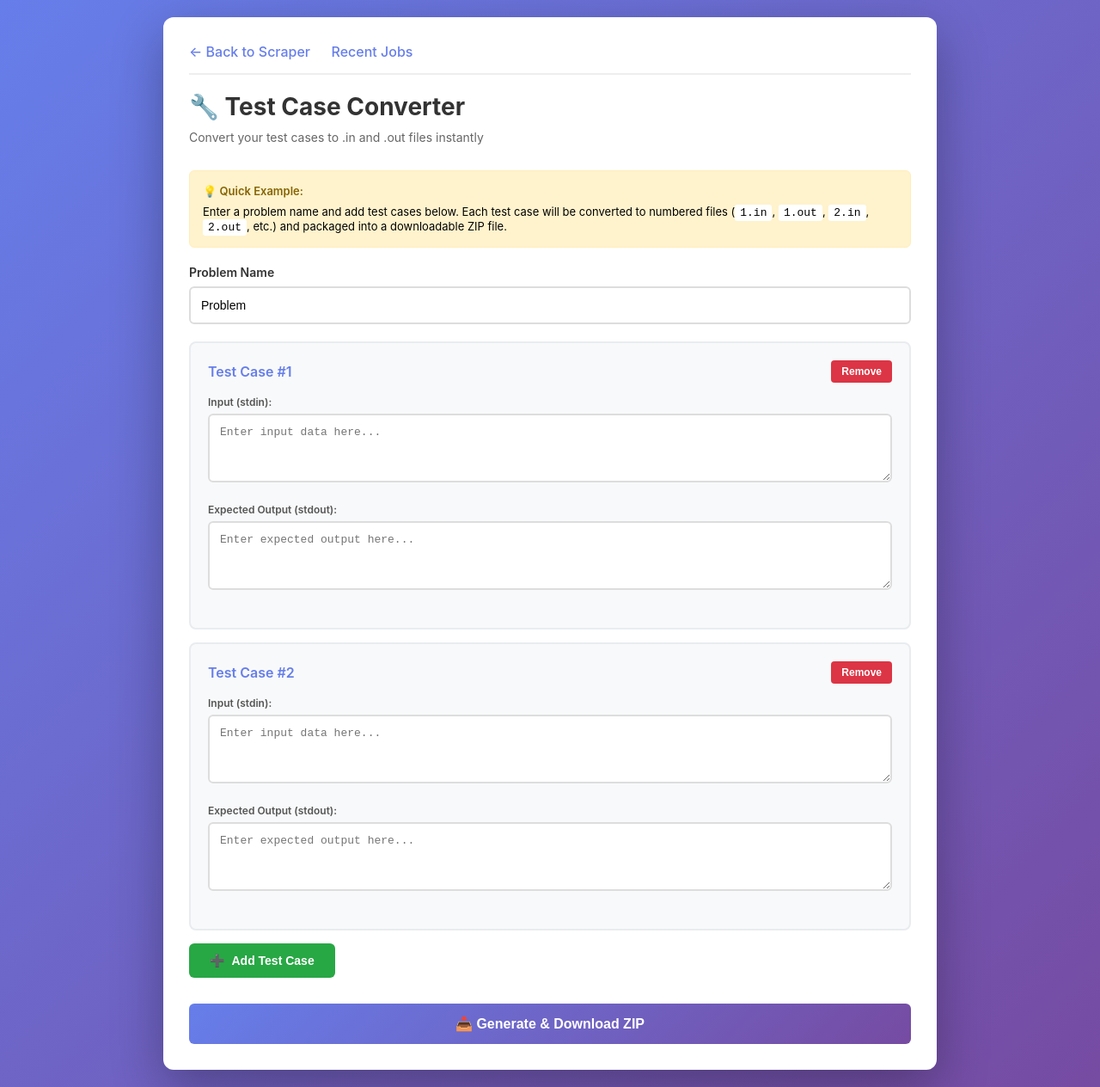
After one commit to AVPthegreat/codebase-problem-scrapper, a FastAPI app: template src/webapp/templates/converter.html in a window 1280 px wide. The commit adds this page. Shown: the whole page at 86% size. Run offline with FastAPI, Linux system fonts and the light colour scheme; the template is opened without the code that fills it, so the values that code supplies are empty.

Commit message:
feat: add test case converter and deployment configs
- Add /converter endpoint for manual test case to .in/.out conversion
- Create converter.html UI with dynamic test case builder
- Add Dockerfile, Procfile, render.yaml for easy deployment
- Add requirements.txt for platforms needing it
- Fix module imports in main.py for proper package resolution
- Add link to converter from main page

```diff
--- /dev/null
+++ b/render.yaml
@@ -0,0 +1,6 @@
+# Render.com build and start configuration
+build:
+  - pip install -e .
+
+start:
+  - uvicorn src.webapp.main:app --host 0.0.0.0 --port $PORT
--- a/src/webapp/main.py
+++ b/src/webapp/main.py
@@ -16,6 +16,9 @@ import tempfile
 import os
 import zipfile
 from pydantic import BaseModel
+
+import sys
+sys.path.insert(0, str(Path(__file__).parent.parent))
 
 from app.services.orchestrator import ScrapeOrchestrator
 
@@ -372,6 +375,52 @@ def recent(request: Request):
     return templates.TemplateResponse("recent.html", {"request": request, "items": items})
 
 
+@app.get("/converter", response_class=HTMLResponse)
+def converter_page(request: Request):
+    return templates.TemplateResponse("converter.html", {"request": request})
+
+
+class TestCasePayload(BaseModel):
+    problem_name: str
+    test_cases: List[Dict[str, str]]  # [{"input": "...", "output": "..."}]
+
+
+@app.post("/api/convert")
+def convert_test_cases(payload: TestCasePayload):
+    """
+    Convert test cases to .in/.out files and return a downloadable ZIP.
+    """
+    if not payload.test_cases:
+        return JSONResponse({"error": "No test cases provided"}, status_code=400)
+
+    # Create temp directory
+    out_dir = Path(tempfile.mkdtemp(prefix="tcg-convert-"))
+    problem_dir = out_dir / payload.problem_name.replace(" ", "_")
+    problem_dir.mkdir(parents=True, exist_ok=True)
+
+    # Write test cases
+    for idx, tc in enumerate(payload.test_cases, start=1):
+        input_text = tc.get("input", "").strip()
+        output_text = tc.get("output", "").strip()
+
+        if input_text or output_text:
+            (problem_dir / f"{idx}.in").write_text(input_text + "\n", encoding="utf-8")
+            (problem_dir / f"{idx}.out").write_text(output_text + "\n", encoding="utf-8")
+
+    # Create ZIP
+    zip_path = out_dir / f"{payload.problem_name.replace(' ', '_')}.zip"
+    with zipfile.ZipFile(zip_path, "w", compression=zipfile.ZIP_DEFLATED) as zf:
+        for file in problem_dir.rglob("*"):
+            if file.is_file():
+                zf.write(file, file.relative_to(out_dir))
+
+    return FileResponse(
+        path=zip_path,
+        filename=zip_path.name,
+        media_type="application/zip"
+    )
+
+
 def run() -> None:
     import uvicorn
 
--- /dev/null
+++ b/src/webapp/templates/converter.html
@@ -0,0 +1,362 @@
+<!DOCTYPE html>
+<html lang="en">
+<head>
+  <meta charset="UTF-8">
+  <meta name="viewport" content="width=device-width, initial-scale=1.0">
+  <title>Test Case Converter</title>
+  <style>
+    * { box-sizing: border-box; margin: 0; padding: 0; }
+    body {
+      font-family: -apple-system, BlinkMacSystemFont, "Segoe UI", Roboto, sans-serif;
+      background: linear-gradient(135deg, #667eea 0%, #764ba2 100%);
+      min-height: 100vh;
+      padding: 20px;
+    }
+    .container {
+      max-width: 900px;
+      margin: 0 auto;
+      background: white;
+      border-radius: 12px;
+      box-shadow: 0 20px 60px rgba(0,0,0,0.3);
+      padding: 30px;
+    }
+    h1 {
+      color: #333;
+      margin-bottom: 10px;
+      font-size: 28px;
+    }
+    .subtitle {
+      color: #666;
+      margin-bottom: 30px;
+      font-size: 14px;
+    }
+    .nav-links {
+      margin-bottom: 20px;
+      padding-bottom: 15px;
+      border-bottom: 2px solid #eee;
+    }
+    .nav-links a {
+      color: #667eea;
+      text-decoration: none;
+      margin-right: 20px;
+      font-weight: 500;
+    }
+    .nav-links a:hover {
+      text-decoration: underline;
+    }
+    .form-group {
+      margin-bottom: 20px;
+    }
+    label {
+      display: block;
+      font-weight: 600;
+      color: #333;
+      margin-bottom: 8px;
+      font-size: 14px;
+    }
+    input[type="text"] {
+      width: 100%;
+      padding: 12px;
+      border: 2px solid #ddd;
+      border-radius: 6px;
+      font-size: 14px;
+      transition: border-color 0.2s;
+    }
+    input[type="text"]:focus {
+      outline: none;
+      border-color: #667eea;
+    }
+    .test-cases {
+      margin-top: 20px;
+    }
+    .test-case {
+      background: #f8f9fa;
+      padding: 20px;
+      border-radius: 8px;
+      margin-bottom: 15px;
+      position: relative;
+      border: 2px solid #e9ecef;
+    }
+    .test-case-header {
+      display: flex;
+      justify-content: space-between;
+      align-items: center;
+      margin-bottom: 15px;
+    }
+    .test-case-number {
+      font-weight: 600;
+      color: #667eea;
+      font-size: 16px;
+    }
+    .remove-btn {
+      background: #dc3545;
+      color: white;
+      border: none;
+      padding: 6px 12px;
+      border-radius: 4px;
+      cursor: pointer;
+      font-size: 12px;
+      font-weight: 600;
+    }
+    .remove-btn:hover {
+      background: #c82333;
+    }
+    textarea {
+      width: 100%;
+      padding: 12px;
+      border: 2px solid #ddd;
+      border-radius: 6px;
+      font-family: 'Courier New', monospace;
+      font-size: 13px;
+      resize: vertical;
+      min-height: 80px;
+      transition: border-color 0.2s;
+    }
+    textarea:focus {
+      outline: none;
+      border-color: #667eea;
+    }
+    .textarea-label {
+      font-size: 12px;
+      font-weight: 600;
+      color: #555;
+      margin-bottom: 6px;
+      display: block;
+    }
+    .add-test-case {
+      background: #28a745;
+      color: white;
+      border: none;
+      padding: 12px 24px;
+      border-radius: 6px;
+      cursor: pointer;
+      font-weight: 600;
+      font-size: 14px;
+      margin-bottom: 20px;
+      display: inline-flex;
+      align-items: center;
+      gap: 8px;
+    }
+    .add-test-case:hover {
+      background: #218838;
+    }
+    .convert-btn {
+      background: linear-gradient(135deg, #667eea 0%, #764ba2 100%);
+      color: white;
+      border: none;
+      padding: 14px 32px;
+      border-radius: 6px;
+      cursor: pointer;
+      font-weight: 600;
+      font-size: 16px;
+      width: 100%;
+      margin-top: 10px;
+    }
+    .convert-btn:hover {
+      opacity: 0.9;
+    }
+    .convert-btn:disabled {
+      background: #ccc;
+      cursor: not-allowed;
+    }
+    .status {
+      margin-top: 20px;
+      padding: 15px;
+      border-radius: 6px;
+      font-size: 14px;
+      display: none;
+    }
+    .status.success {
+      background: #d4edda;
+      color: #155724;
+      border: 1px solid #c3e6cb;
+      display: block;
+    }
+    .status.error {
+      background: #f8d7da;
+      color: #721c24;
+      border: 1px solid #f5c6cb;
+      display: block;
+    }
+    .example {
+      background: #fff3cd;
+      border: 1px solid #ffeeba;
+      padding: 15px;
+      border-radius: 6px;
+      margin-bottom: 20px;
+      font-size: 13px;
+    }
+    .example-title {
+      font-weight: 600;
+      color: #856404;
+      margin-bottom: 8px;
+    }
+    .example code {
+      background: white;
+      padding: 2px 6px;
+      border-radius: 3px;
+      font-family: 'Courier New', monospace;
+    }
+  </style>
+</head>
+<body>
+  <div class="container">
+    <div class="nav-links">
+      <a href="/">← Back to Scraper</a>
+      <a href="/recent">Recent Jobs</a>
+    </div>
+
+    <h1>🔧 Test Case Converter</h1>
+    <p class="subtitle">Convert your test cases to .in and .out files instantly</p>
+
+    <div class="example">
+      <div class="example-title">💡 Quick Example:</div>
+      Enter a problem name and add test cases below. Each test case will be converted to numbered files
+      (<code>1.in</code>, <code>1.out</code>, <code>2.in</code>, <code>2.out</code>, etc.)
+      and packaged into a downloadable ZIP file.
+    </div>
+
+    <div class="form-group">
+      <label for="problemName">Problem Name</label>
+      <input
+        type="text"
+        id="problemName"
+        placeholder="e.g., Two Sum, Maximum Subarray, Binary Search"
+        value="Problem"
+      />
+    </div>
+
+    <div class="test-cases" id="testCasesContainer">
+      <!-- Test cases will be added here dynamically -->
+    </div>
+
+    <button class="add-test-case" onclick="addTestCase()">
+      <span>➕</span> Add Test Case
+    </button>
+
+    <button class="convert-btn" onclick="convertTestCases()">
+      📥 Generate & Download ZIP
+    </button>
+
+    <div class="status" id="status"></div>
+  </div>
+
+  <script>
+    let testCaseCount = 0;
+
+    function addTestCase() {
+      testCaseCount++;
+      const container = document.getElementById('testCasesContainer');
+
+      const testCaseDiv = document.createElement('div');
+      testCaseDiv.className = 'test-case';
+      testCaseDiv.id = `testcase-${testCaseCount}`;
+
+      testCaseDiv.innerHTML = `
+        <div class="test-case-header">
+          <span class="test-case-number">Test Case #${testCaseCount}</span>
+          <button class="remove-btn" onclick="removeTestCase(${testCaseCount})">Remove</button>
+        </div>
+        <div class="form-group">
+          <label class="textarea-label" for="input-${testCaseCount}">Input (stdin):</label>
+          <textarea id="input-${testCaseCount}" placeholder="Enter input data here..."></textarea>
+        </div>
+        <div class="form-group">
+          <label class="textarea-label" for="output-${testCaseCount}">Expected Output (stdout):</label>
+          <textarea id="output-${testCaseCount}" placeholder="Enter expected output here..."></textarea>
+        </div>
+      `;
+
+      container.appendChild(testCaseDiv);
+    }
+
+    function removeTestCase(id) {
+      const element = document.getElementById(`testcase-${id}`);
+      if (element) {
+        element.remove();
+      }
+    }
+
+    async function convertTestCases() {
+      const problemName = document.getElementById('problemName').value.trim();
+      const statusDiv = document.getElementById('status');
+
+      if (!problemName) {
+        statusDiv.className = 'status error';
+        statusDiv.textContent = '❌ Please enter a problem name';
+        return;
+      }
+
+      // Collect all test cases
+      const testCases = [];
+      const container = document.getElementById('testCasesContainer');
+      const testCaseDivs = container.querySelectorAll('.test-case');
+
+      testCaseDivs.forEach((div) => {
+        const inputTextarea = div.querySelector('textarea[id^="input-"]');
+        const outputTextarea = div.querySelector('textarea[id^="output-"]');
+
+        if (inputTextarea && outputTextarea) {
+          const input = inputTextarea.value;
+          const output = outputTextarea.value;
+
+          if (input.trim() || output.trim()) {
+            testCases.push({ input, output });
+          }
+        }
+      });
+
+      if (testCases.length === 0) {
+        statusDiv.className = 'status error';
+        statusDiv.textContent = '❌ Please add at least one test case with input or output';
+        return;
+      }
+
+      // Send request
+      statusDiv.className = 'status';
+      statusDiv.style.display = 'block';
+      statusDiv.textContent = '⏳ Converting test cases...';
+
+      try {
+        const response = await fetch('/api/convert', {
+          method: 'POST',
+          headers: {
+            'Content-Type': 'application/json',
+          },
+          body: JSON.stringify({
+            problem_name: problemName,
+            test_cases: testCases,
+          }),
+        });
+
+        if (!response.ok) {
+          throw new Error(`Server error: ${response.status}`);
+        }
+
+        // Download the file
+        const blob = await response.blob();
+        const url = window.URL.createObjectURL(blob);
+        const a = document.createElement('a');
+        a.href = url;
+        a.download = `${problemName.replace(/\s+/g, '_')}.zip`;
+        document.body.appendChild(a);
+        a.click();
+        document.body.removeChild(a);
+        window.URL.revokeObjectURL(url);
+
+        statusDiv.className = 'status success';
+        statusDiv.textContent = `✅ Success! Downloaded ${testCases.length} test case(s) as ${problemName.replace(/\s+/g, '_')}.zip`;
+      } catch (error) {
+        statusDiv.className = 'status error';
+        statusDiv.textContent = `❌ Error: ${error.message}`;
+      }
+    }
+
+    // Add initial test case on load
+    window.onload = function() {
+      addTestCase();
+      addTestCase();
+    };
+  </script>
+</body>
+</html>
```
Also changed, not shown: requirements.txt (added, +9 -0 lines), src/webapp/templates/index.html (+8 -0 lines), 2 other files.
